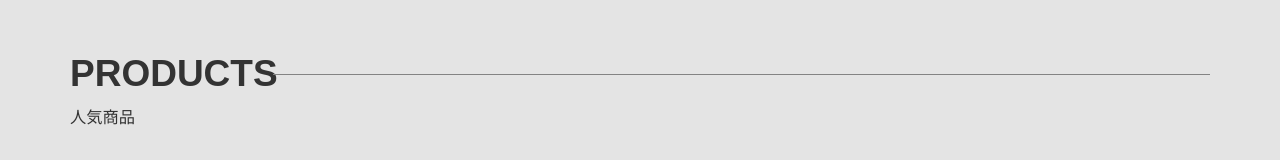
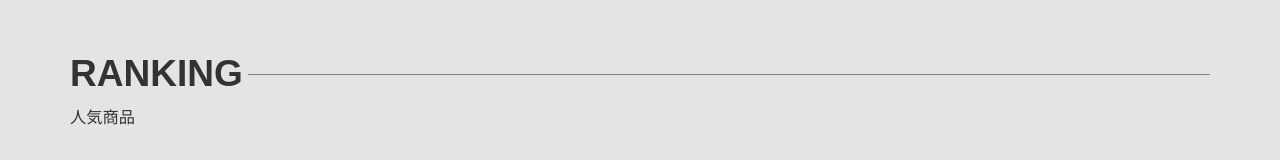
Before and after one commit to atnose/tokyoprotein.github.io, a plain HTML site: page index.html in a window 1280 px wide. Shown: the part 2471-2631 px from the top of the page. Drawn offline with nearby package versions, Linux system fonts and the light colour scheme; some packages are replaced by stand-ins of ours.

Commit message:
Update index.html

```diff
--- a/index.html
+++ b/index.html
@@ -197,7 +197,7 @@
 		<section id="ranking" class="p-ranking c-section">
 			<div class="c-inner">
 				<div class="c-section__titlegroup">
-					<h2 class="c-section__title u-font-english">PRODUCTS</h2>
+					<h2 class="c-section__title u-font-english">RANKING</h2>
 					<div class="c-section__lineinner">
 						<div class="c-section__line"></div>
 					</div>
```
